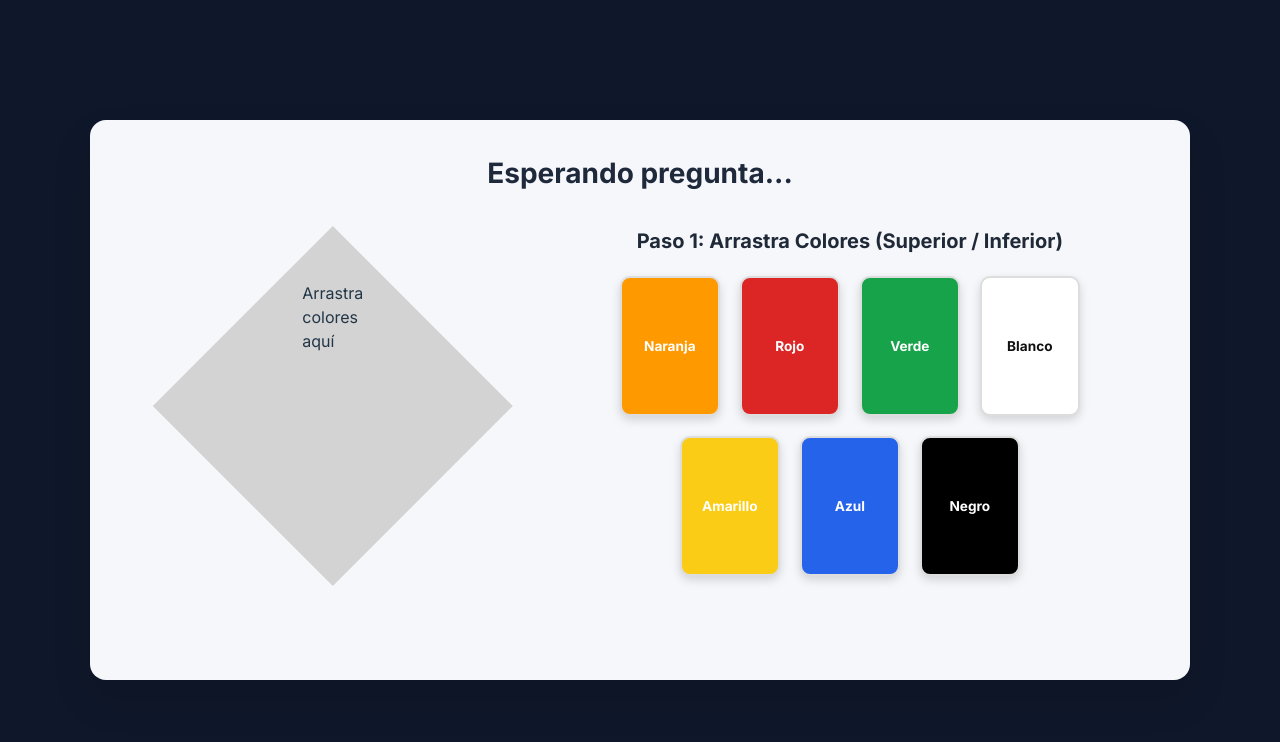
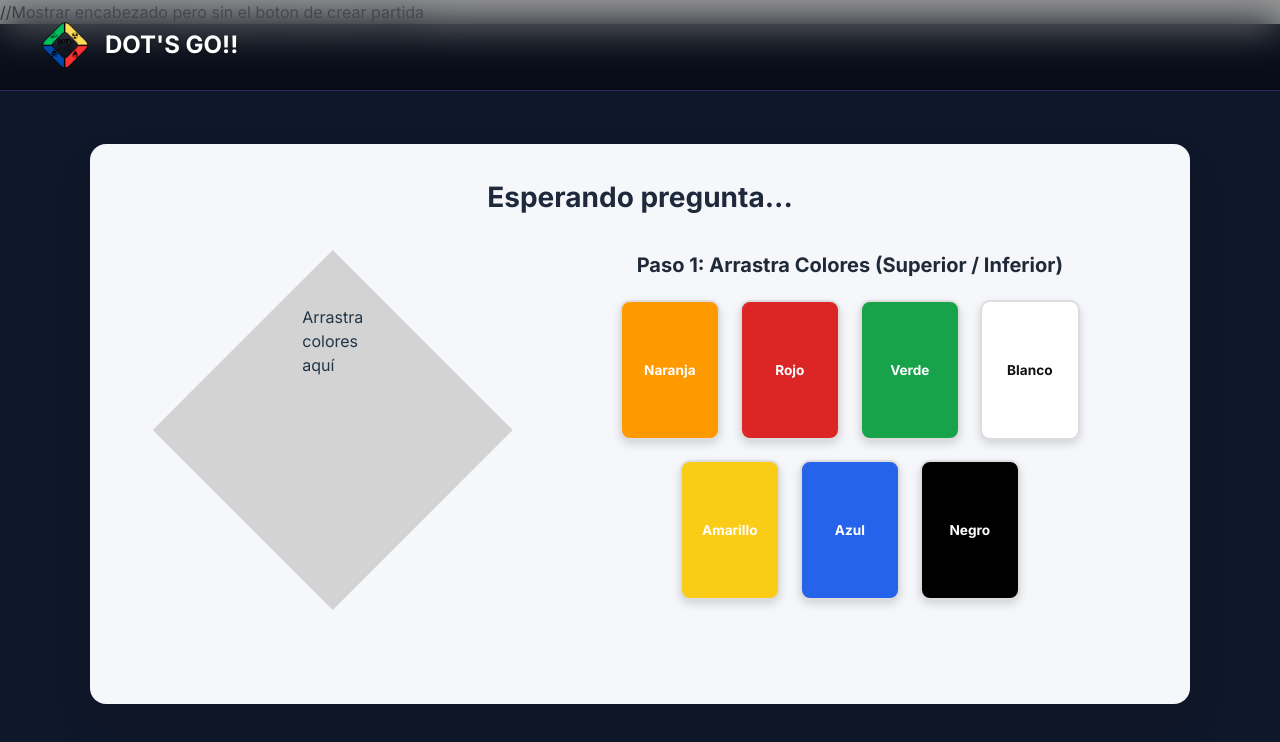
Before and after one commit to JTastico/Dot-s, a React (Vite) app in the folder frontend/: page /game in a window 1280 px wide. Shown: the top 742 px of the page. Built offline with nearby package versions, Linux system fonts and the light colour scheme; a web font is replaced by a local one.

Commit message:
Configurar el componente de  encabezado, colocarlo en la vista Game  y configurar la funcionalidad del temporizador en el encabezado

```diff
--- a/frontend/src/layouts/header/Header.jsx
+++ b/frontend/src/layouts/header/Header.jsx
@@ -1,12 +1,41 @@
 import React from "react";
 import styles from "./Header.module.css";
-import Button from "../../components/common/Button/Button";
-import logo_small from "../../assets/images/logo_small.png"
-import { Link } from "react-router-dom";
+import logo from "../../assets/images/logo.png";
+import { Gamepad2 } from "lucide-react";
 
-export default function Header() {
+export default function Header({ children, timeLeft, showCreateButton = true }) {
+  const handleCreateGame = () => {
+    //lógica para crear una partida
+    console.log("Crear partida clickeado");
+  };
+
   return (
     <header className={styles.header}>
+      <div className={styles.logoSection}>
+        <img src={logo} alt="DOT'S GO Logo" className={styles.headerLogo} />
+        <span className={styles.headerTitle}>DOT'S GO!!</span>
+      </div>
+      {showCreateButton && (
+        <button className={styles.createGameBtn} onClick={handleCreateGame}>
+          <Gamepad2 size={20} />
+          Crear Partida
+        </button>
+      )}
+
+      {timeLeft !== null && (
+        <div className={`${styles.timer} ${timeLeft <= 10 ? styles.lowTime : ''}`}>
+          ⏱️ {timeLeft}s
+        </div>
+      )}
+
+      {children}
+
+    </header>
+  );
+}
+
+/*
+<header className={styles.header}>
       <Link to="/"><img src={logo_small} /></Link>
       <nav className={styles.headerNav}>
         {/* <Link to="/login">
@@ -14,11 +43,10 @@ export default function Header() {
         </Link>
         <Link to="/register">
           <Button children="Registrarse" />
-        </Link> */}
+        </Link>}
         <Link to="/admin">
           <Button children="Crear partida" />
         </Link>
       </nav>
     </header>
-  );
-}
+*/
--- a/frontend/src/layouts/header/Header.module.css
+++ b/frontend/src/layouts/header/Header.module.css
@@ -1,31 +1,84 @@
+@import url('https://fonts.googleapis.com/css2?family=Poppins:wght@400;500;600;700;800&display=swap');
+
+/* Header - Mantener fijo en la parte superior */
 .header {
   display: flex;
   justify-content: space-between;
   align-items: center;
-  padding: .6rem 2rem;
-  background: #222831;
-  width: 100%;
-  position: sticky;
+  padding: 20px 40px;
+  background: rgba(0, 0, 0, 0.4);
+  backdrop-filter: blur(20px);
+  border-bottom: 1px solid rgba(139, 92, 246, 0.3);
+  /* MANTENER: Header fijo en la parte superior */
+  position: fixed;
   top: 0;
   left: 0;
-  z-index: 1000;
-
-  img {
-    display: flex;
-    width: 2.3rem !important;
-    height: 2.3rem !important;
-    object-fit: cover;
-  }
-
-  a {
-    height: auto;
-    margin: 0;
-    padding: 0;
-    align-self: center;
-  }
+  right: 0;
+  z-index: 10;
 }
 
-.headerNav {
+.logoSection {
   display: flex;
-  gap: 1rem;
+  align-items: center;
+  gap: 15px;
 }
+
+.headerLogo {
+  width: 50px;
+  height: 50px;
+  border-radius: 12px;
+  object-fit: contain;
+}
+
+.headerTitle {
+  font-size: 24px;
+  font-weight: 700;
+  color: white;
+  text-shadow: 0 2px 4px rgba(0,0,0,0.3);
+}
+
+.createGameBtn {
+  display: flex;
+  align-items: center;
+  gap: 8px;
+  padding: 12px 24px;
+  background: linear-gradient(135deg, #10b981, #34d399);
+  border: none;
+  border-radius: 12px;
+  color: white;
+  font-weight: 600;
+  cursor: pointer;
+  transition: all 0.3s ease;
+  box-shadow: 0 4px 15px rgba(16, 185, 129, 0.3);
+  font-size: 14px;
+}
+
+.createGameBtn:hover {
+  transform: translateY(-2px);
+  box-shadow: 0 8px 25px rgba(16, 185, 129, 0.4);
+}
+
+
+/*Temporizador*/
+.timer {
+  font-size: 1.2rem;
+  font-weight: bold;
+  background-color: #4a5568;
+  color: white;
+  padding: 0.5rem 1rem;
+  border-radius: 20px;
+  margin-left: auto; /* Para alinearlo a la derecha */
+  transition: all 0.3s ease;
+}
+
+.timer.lowTime {
+  background-color: #e53e3e;
+  animation: pulse 1s infinite;
+}
+
+/*Animacion del temporizador*/
+@keyframes pulse {
+  0% { transform: scale(1); }
+  50% { transform: scale(1.05); }
+  100% { transform: scale(1); }
+}
--- a/frontend/src/pages/Game/Game.jsx
+++ b/frontend/src/pages/Game/Game.jsx
@@ -16,6 +16,7 @@ import LivePreviewRombo from "../../components/game/LivePreview/LivePreviewRombo
 import ColorPicker from "../../components/game/ColorPicker/ColorPicker";
 import LogoPicker from "../../components/game/LogoPicker/LogoPicker";
 import NumberPicker from "../../components/game/NumberPicker/NumberPicker";
+import Header from "../../layouts/header/Header";
 
 export default function Game() {
   const navigate = useNavigate();
@@ -67,6 +68,25 @@ export default function Game() {
     }
   }, [topColor, bottomColor, currentStep]);
 
+  //Efecto para manejar la cuenta regresiva
+  useEffect(() => {
+    let intervalId;
+
+    if (timeLeft > 0) {
+      intervalId = setInterval(() => {
+        setTimeLeft(prevTime => {
+          if (prevTime <= 1) {
+            clearInterval(intervalId);
+            return 0;
+          }
+          return prevTime - 1;
+        });
+      }, 1000);
+    }
+
+    return () => clearInterval(intervalId);
+  }, [timeLeft]);
+
   useEffect(() => {
     const pin = localStorage.getItem("gamePin");
 
@@ -102,12 +122,17 @@ export default function Game() {
   }, [navigate]);
 
   return (
+
     <DndProvider backend={HTML5Backend}>
+
+      //Mostrar encabezado pero sin el boton de crear partida
+      <Header timeLeft={timeLeft} showCreateButton={false}>
+      </Header>
+
       <div className={styles.gameWrapper}>
         <div className={styles.gameContainer}>
           <div className={styles.questionContainer}>
             <h2>{question ? question.title : "Esperando pregunta..."}</h2>
-            {timeLeft !== null && <p>Tiempo restante: {timeLeft} segundos</p>}
           </div>
 
           <main className="designerLayout">
```
Also changed, not shown: 1 other file (tests, documents, lock files or other folders).
